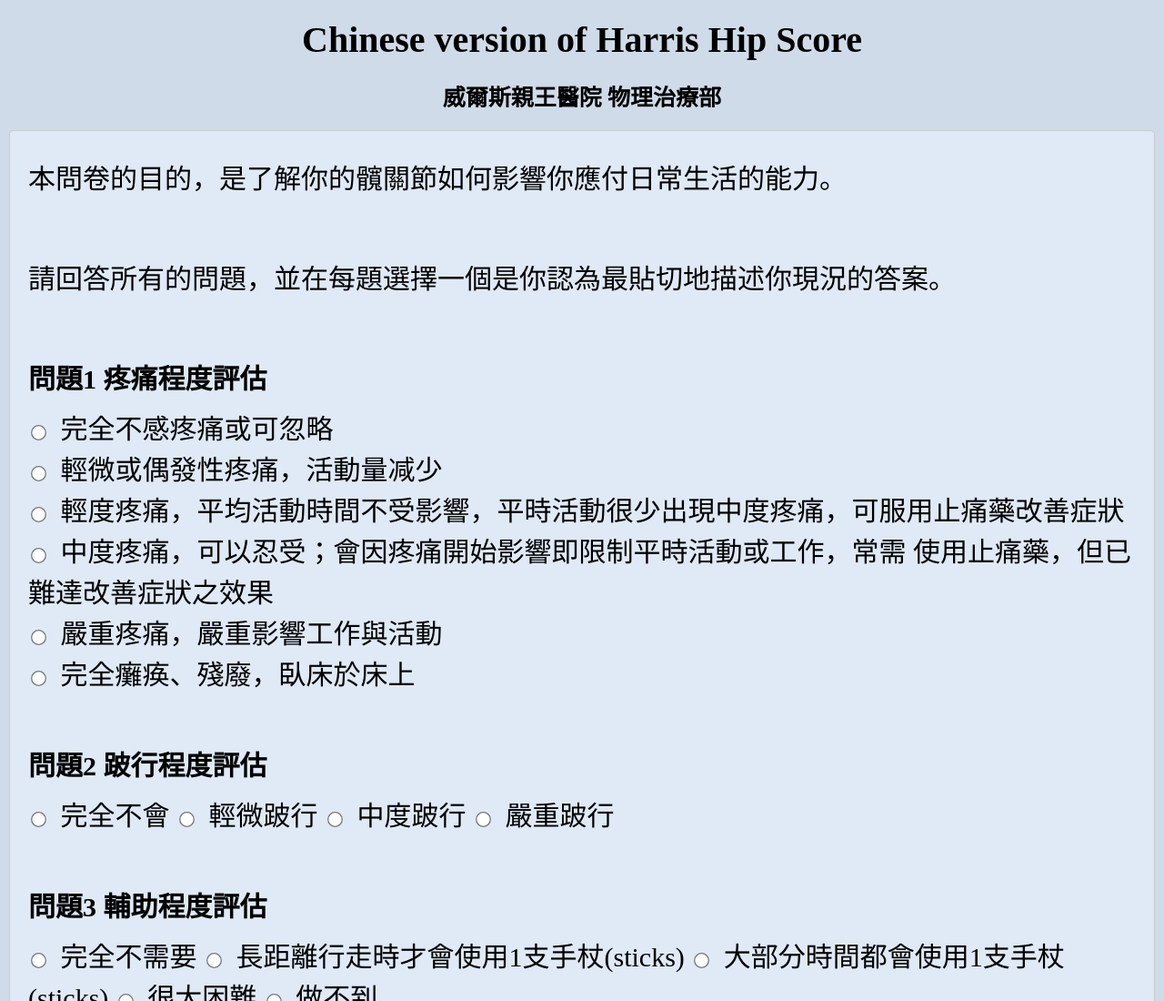
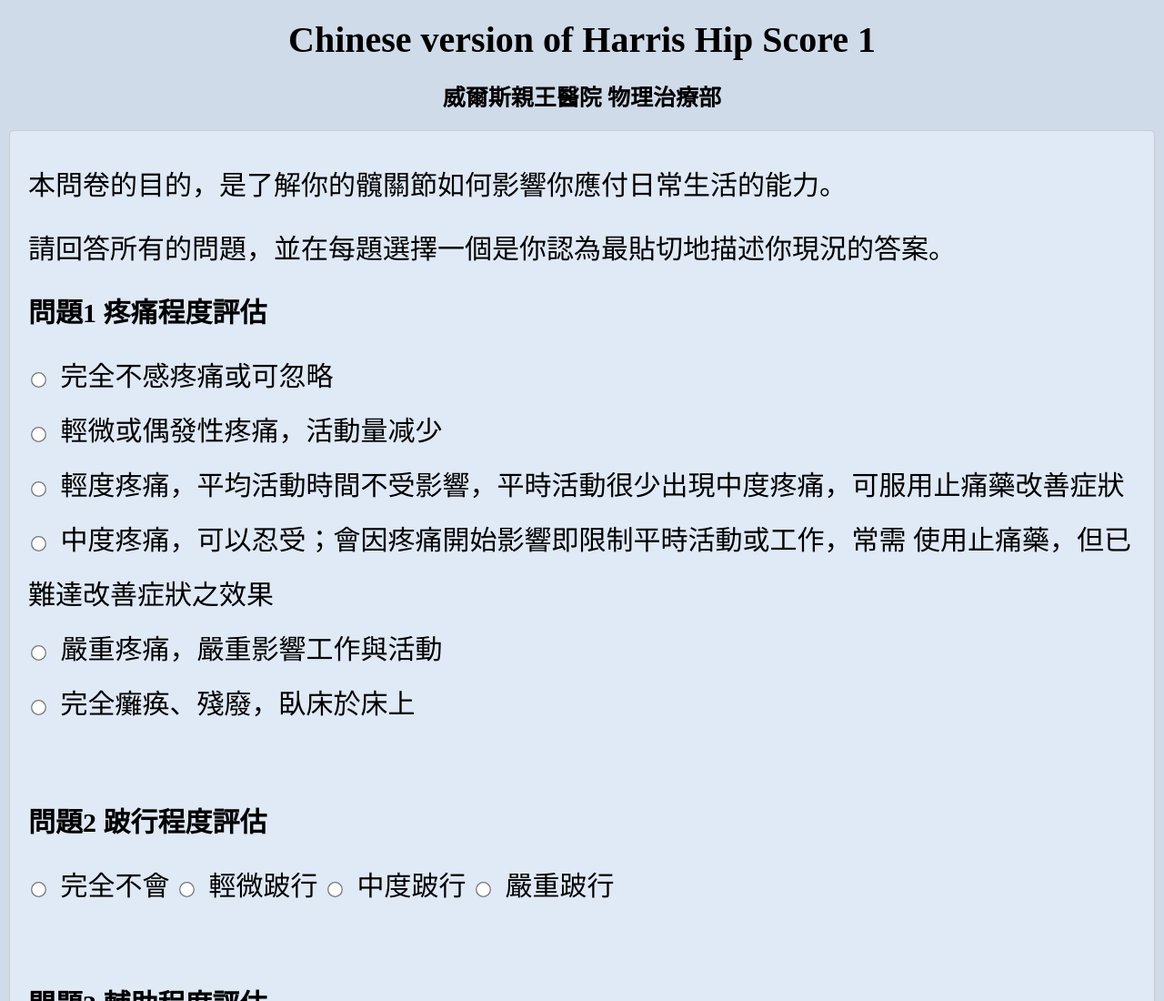
Before and after one commit to MatthewTse2011/HarrisHipScore, a plain HTML site: page index.html in a window 1280 px wide. Shown: the top 1100 px of the page at 91% size. Drawn offline with Linux system fonts and the light colour scheme.

Commit message:
Update index.html

```diff
--- a/index.html
+++ b/index.html
@@ -57,7 +57,7 @@
 		border-radius: 5px;
 		font-size: 30px;
 		background-color: rgb(224, 233, 246);
-        line-height: 1.5;
+        line-height: 2;
 		}
 
 		input {
@@ -222,13 +222,13 @@
 	</script>
 </head>
 <body>
-	<h1>Chinese version of Harris Hip Score </h1>
+	<h1>Chinese version of Harris Hip Score 1</h1>
 	<h2> 威爾斯親王醫院 物理治療部</h2>
 	<form>
 		<p>本問卷的目的，是了解你的髖關節如何影響你應付日常生活的能力。</p>
-		<br>
+
 		<p>請回答所有的問題，並在每題選擇一個是你認為最貼切地描述你現況的答案。</p>
-		<br>
+
 			<p><strong>問題1   疼痛程度評估</strong></p>
 			<input type="radio" name="section1" value="44" class="score"> 完全不感疼痛或可忽略
             <br>
@@ -251,7 +251,7 @@
 			<input type="radio" name="section3" value="1" class="score"> 完全不需要
 			<input type="radio" name="section3" value="2" class="score"> 長距離行走時才會使用1支手杖(sticks)
 			<input type="radio" name="section3" value="3" class="score"> 大部分時間都會使用1支手杖(sticks)
-			<input type="radio" name="section3" value="4" class="score"> 很大困難
+			<input type="radio" name="section3" value="4" class="score"> 使用1支枴杖(one crutch, quadripod, sinlge EC, AC)
 			<input type="radio" name="section3" value="5" class="score"> 做不到
 			<br><br><p>4. 清潔背部:</p>
 			<input type="radio" name="section4" value="1" class="score"> 沒困難
```
